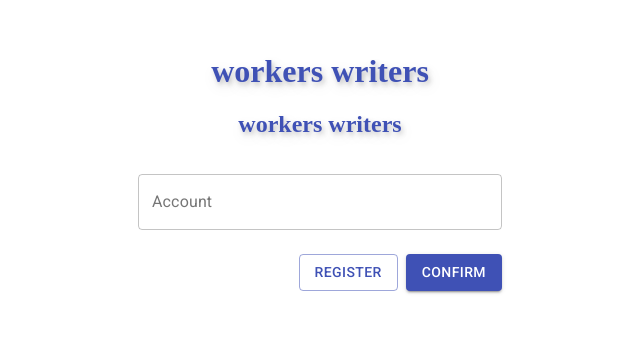
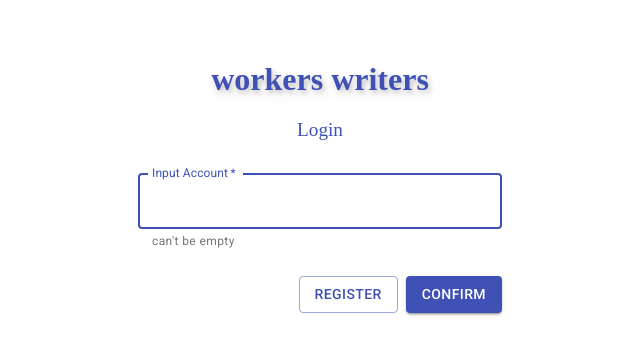
Before and after one commit to ChenDvorak/WorkersWriters, a React (Create React App) app in the folder src/Web/ClientApp/: page /login in a window 1280 px wide. Shown: the part 107-462 px from the top of the page, without its empty margins (320-960 px from the left). Built offline with nearby package versions, Linux system fonts and the light colour scheme.

Commit message:
add register

```diff
--- a/src/Web/ClientApp/src/App.js
+++ b/src/Web/ClientApp/src/App.js
@@ -1,10 +1,9 @@
 import React, { Component } from 'react';
-import { Redirect, Route, Switch } from 'react-router';
+import { Route, Switch } from 'react-router';
 import { Layout } from './components/Layout';
 import { Home } from './components/Home';
-import { FetchData } from './components/FetchData';
-import { Counter } from './components/Counter';
-import { Login } from './authentication/Login';
+import Login from './authentication/Login';
+import Register from './authentication/Register';
 
 import './custom.css'
 
@@ -16,14 +15,11 @@ export default class App extends Component {
       <div>
         <Switch>
           <Route path='/login' component={Login} />
-        <Route exact path='/auth'>
-          <Redirect to='login'/>
-        </Route>
+          <Route path='/register' component={Register} exact />
           <Route path='/'>
           <Layout>
             <Route exact path='/' component={Home} />
-        <Route path='/counter' component={Counter} />
-        <Route path='/fetch-data' component={FetchData} />
+            <Route path='*' />
           </Layout>
           </Route>
         </Switch>
--- a/src/Web/ClientApp/src/authentication/Login.js
+++ b/src/Web/ClientApp/src/authentication/Login.js
@@ -1,9 +1,20 @@
 import React, { useState } from 'react';
-import { Box, Button, Container, TextField } from '@material-ui/core'
-import { LogoLarge, LogoMedium } from '../components/Logo'
+import { Box, Button, Container, TextField, makeStyles } from '@material-ui/core'
+import { LogoLarge } from '../components/Logo'
 import './Login.css';
 
-export function Login(props) {
+const useStyles = makeStyles({
+    loginTitle: {
+        'text-align': 'center',
+        'font-size': '1.2rem'
+    },
+    logo: {
+        'text-decoration': 'none'
+    }
+});
+
+export default function Login(props) {
+    const classes = useStyles();
 
     const [step, setStep] = useState(LOGIN_STEP.InputAccount)
 
@@ -19,8 +30,11 @@ export function Login(props) {
         <div className='background'>
         <Container maxWidth='xs'>
             <Box mt={20}>
-                <LogoLarge />
-                <LogoMedium />
+                <a href='/' className={classes.logo}><LogoLarge /></a>
+                <Box className={classes.loginTitle}
+                    color='primary.main'>
+                    Login
+                </Box>
                 {
                     step === LOGIN_STEP.InputAccount
                     ? <AccountBox nextStepEvent={confirmAccount} />
@@ -33,17 +47,44 @@ export function Login(props) {
 }
 
 function AccountBox(props) {
+    const [isValid, setIsValid] = useState(true);
+
+    function handleConfirm(e) {
+        const account = document.getElementById('txt_account');
+        if (!account.value.trim()) {
+            e.preventDefault();
+            setIsValid(false);
+            account.focus();
+            return;
+        }
+        props.nextStepEvent();
+    }
+
+    function handleAccountValueChanged(event) {
+        if (!event.target.value.trim()) {
+            setIsValid(false);
+            return;
+        }
+    }
 
     return (
         <Box m={2}>
-            <TextField label='Account' variant='outlined' fullWidth margin='normal' />
+            <form onSubmit={handleConfirm}>
+            <TextField id='txt_account'
+                label='Input Account'
+                error={!isValid} variant='outlined' margin='normal'
+                fullWidth required autoFocus
+                helperText="can't be empty" onChange={handleAccountValueChanged}
+            />
+            </form>
             <Box className='actions-row'>
                 <Box ml={1}>
                     <Button
                         variant='contained' color='primary'
-                        onClick={() => {props.nextStepEvent()}}>confirm</Button>
+                        onClick={handleConfirm}>confirm</Button>
                 </Box>
-                <Button variant='outlined' color='primary'>Register</Button>
+                <Button variant='outlined' color='primary'
+                    href='/register'>Register</Button>
             </Box>
         </Box>
     );
@@ -52,7 +93,7 @@ function AccountBox(props) {
 function PasswordBox(props) {
     return (
         <Box m={2}>
-            <TextField label='Password' variant='outlined' fullWidth margin='normal' />
+            <TextField label='Input Password' variant='outlined' fullWidth margin='normal' />
             <Box className='actions-row'>
                 <Box m={1}>
                     <Button
--- /dev/null
+++ b/src/Web/ClientApp/src/authentication/Register.js
@@ -0,0 +1,11 @@
+import React from 'react'
+import { Container } from '@material-ui/core'
+
+export default function Register(props) {
+
+    return (
+        <Container>
+            Register
+        </Container>
+    );
+}
--- a/src/Web/ClientApp/src/components/Counter.js
+++ /dev/null
@@ -1,31 +0,0 @@
-import React, { Component } from 'react';
-
-export class Counter extends Component {
-  static displayName = Counter.name;
-
-  constructor(props) {
-    super(props);
-    this.state = { currentCount: 0 };
-    this.incrementCounter = this.incrementCounter.bind(this);
-  }
-
-  incrementCounter() {
-    this.setState({
-      currentCount: this.state.currentCount + 1
-    });
-  }
-
-  render() {
-    return (
-      <div>
-        <h1>Counter</h1>
-
-        <p>This is a simple example of a React component.</p>
-
-        <p aria-live="polite">Current count: <strong>{this.state.currentCount}</strong></p>
-
-        <button className="btn btn-primary" onClick={this.incrementCounter}>Increment</button>
-      </div>
-    );
-  }
-}
--- a/src/Web/ClientApp/src/components/FetchData.js
+++ /dev/null
@@ -1,59 +0,0 @@
-import React, { Component } from 'react';
-
-export class FetchData extends Component {
-  static displayName = FetchData.name;
-
-  constructor(props) {
-    super(props);
-    this.state = { forecasts: [], loading: true };
-  }
-
-  componentDidMount() {
-    this.populateWeatherData();
-  }
-
-  static renderForecastsTable(forecasts) {
-    return (
-      <table className='table table-striped' aria-labelledby="tabelLabel">
-        <thead>
-          <tr>
-            <th>Date</th>
-            <th>Temp. (C)</th>
-            <th>Temp. (F)</th>
-            <th>Summary</th>
-          </tr>
-        </thead>
-        <tbody>
-          {forecasts.map(forecast =>
-            <tr key={forecast.date}>
-              <td>{forecast.date}</td>
-              <td>{forecast.temperatureC}</td>
-              <td>{forecast.temperatureF}</td>
-              <td>{forecast.summary}</td>
-            </tr>
-          )}
-        </tbody>
-      </table>
-    );
-  }
-
-  render() {
-    let contents = this.state.loading
-      ? <p><em>Loading...</em></p>
-      : FetchData.renderForecastsTable(this.state.forecasts);
-
-    return (
-      <div>
-        <h1 id="tabelLabel" >Weather forecast</h1>
-        <p>This component demonstrates fetching data from the server.</p>
-        {contents}
-      </div>
-    );
-  }
-
-  async populateWeatherData() {
-    const response = await fetch('weatherforecast');
-    const data = await response.json();
-    this.setState({ forecasts: data, loading: false });
-  }
-}
--- a/src/Web/ClientApp/src/components/NavMenu.js
+++ b/src/Web/ClientApp/src/components/NavMenu.js
@@ -29,12 +29,6 @@ export class NavMenu extends Component {
                     <li>
                         <NavLink to="/">Home</NavLink>
                     </li>
-                    <li>
-                        <NavLink to="/counter" activeClassName='activeRoute'>Counter</NavLink>
-                    </li>
-                    <li>
-                        <NavLink to="/fetch-data" activeClassName='activeRoute'>Fetch data</NavLink>
-                    </li>
                 </ul>
                 <Link to='/login'>Login</Link>
             </header>
--- a/src/Web/ClientApp/src/custom.css
+++ b/src/Web/ClientApp/src/custom.css
@@ -14,10 +14,7 @@ html {
 
 body {
   margin: auto !important;
-}
-
-.logo-medium {
-  text-align: center;
+  padding: 8px;
 }
 
 .actions-row {
```
Also changed, not shown: src/Web/ClientApp/src/authentication/index.js (added). Lines whose indentation alone changed are shown as unchanged.
